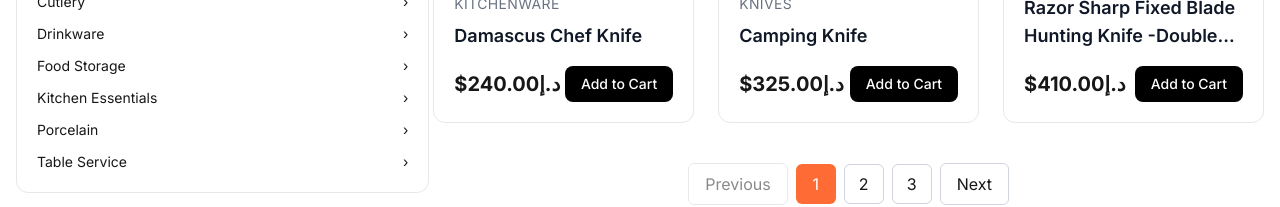
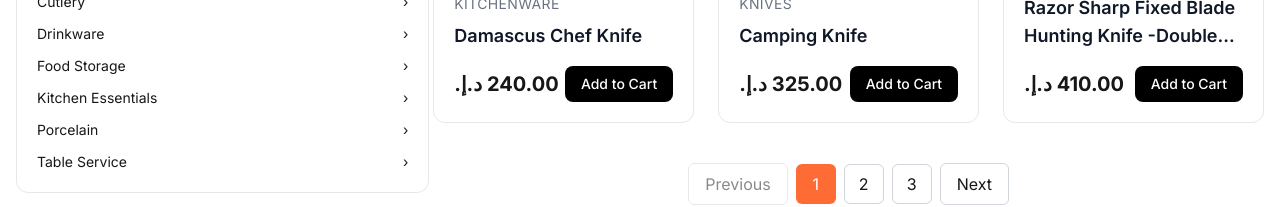
Before and after one commit to workinguy17a/perkinsteel, a Next.js app: page /category/1 in a window 1280 px wide. Shown: the part 389-596 px from the top of the page. Built offline with nearby package versions, Linux system fonts and the light colour scheme.

Commit message:
price type change

```diff
--- a/src/components/Product/ProductCard.tsx
+++ b/src/components/Product/ProductCard.tsx
@@ -43,7 +43,10 @@ export default function ProductCard({ product }: Props) {
         <div className="mt-4 flex items-center justify-between">
 
           <span className="text-xl font-bold">
-            ${product.price}
+            {new Intl.NumberFormat("ar-AE", {
+    style: "currency",
+    currency: "AED",
+  }).format(product.price)}
           </span>
 
           <button className="rounded-lg bg-black px-4 py-2 text-sm font-medium text-white transition hover:bg-orange-500">
--- a/src/data/products.ts
+++ b/src/data/products.ts
@@ -4,7 +4,7 @@ const products = [
       slug: "damascus-chef-knife",
       name: "Damascus Chef Knife",
       image: "/assets/image/knife.webp",
-      price: "240.00د.إ",
+      price: 240.00,
       category: "Kitchenware",
       rating: 5,
       reviewCount: 26,
@@ -15,7 +15,7 @@ const products = [
       slug: "camping-knife",
       name: "Camping Knife",
       image: "/assets/image/knife.webp",
-      price: "325.00د.إ",
+      price: 325.00,
       category: "Knives",
       rating: 4,
       reviewCount: 12,
@@ -24,37 +24,37 @@ const products = [
     {
       id: 3,
       name: "Razor Sharp Fixed Blade Hunting Knife -Double Edge Knife",
-      price: "410.00د.إ",
+      price: 410,
       image: "/assets/image/knife.webp",
     },
     {
       id: 4,
       name: "Razor Sharp Fixed Blade Hunting Bowl",
-      price: "410.00د.إ",
+      price: 410.00,
       image: "/assets/image/bowl.png",
     },
     {
       id: 5,
       name: "Razor Sharp Fixed Blade Hunting Goblet",
-      price: "410.00د.إ",
+      price: 410.00,
       image: "/assets/image/Goblet.png",
     },
     {
       id: 6,
       name: "Razor Sharp Fixed Blade Hunting Gloves",
-      price: "410.00د.إ",
+      price: 410.00,
       image: "/assets/image/Gloves.png",
     },
     {
       id: 7,
       name: "Razor Sharp Fixed Blade Hunting Crates",
-      price: "410.00د.إ",
+      price: 410.00,
       image: "/assets/image/Crates.png",
     },
     {
       id: 8,
       name: "Razor Sharp Fixed Blade Hunting Mills",
-      price: "410.00د.إ",
+      price: 410.00,
       image: "/assets/image/Mills.png",
     },
 
```
